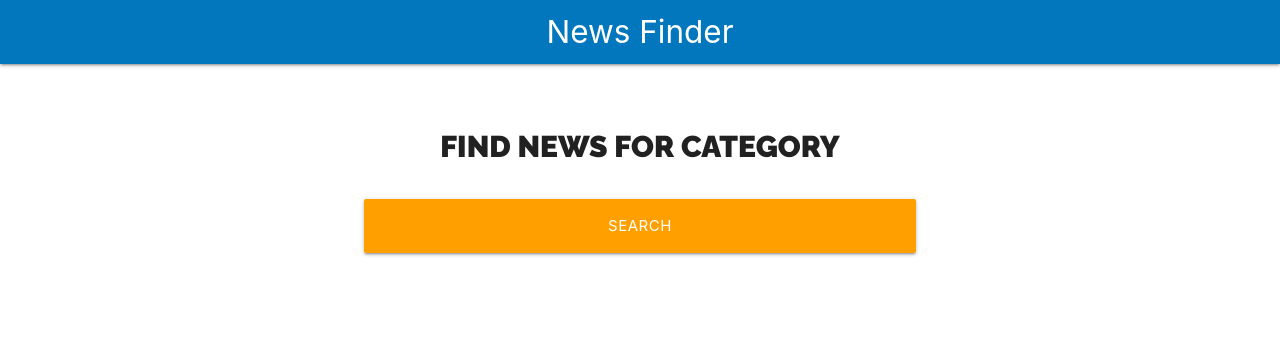
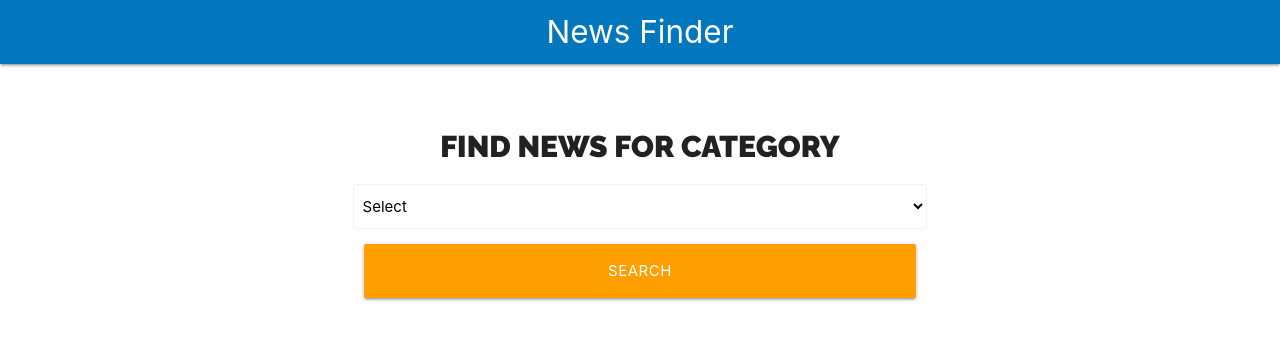
Before and after one commit to jimmy404/React-NewsFinder, a React (Create React App) app: page / in a window 1280 px wide. Shown: the top 340 px of the page. Built offline with nearby package versions, Linux system fonts and the light colour scheme.

Commit message:
Adds import custom hook for manage select options in Form

```diff
--- a/src/components/Form.js
+++ b/src/components/Form.js
@@ -1,13 +1,18 @@
 import React from 'react';
+import useSelect from '../hooks/useSelect';
 
 import styles from './Form.module.css';
 
 const Form = () => {
+
+  const [category, SelectNews] = useSelect();
+
   return (
     <div className={`${styles.searcher} row`}>
       <div className="col s12 m8 offset-m2">
         <form>
           <h2 className={styles.heading}>Find news for category</h2>
+          <SelectNews/>
           <div className="input-field col s12">
             <input
               type="submit"
```
